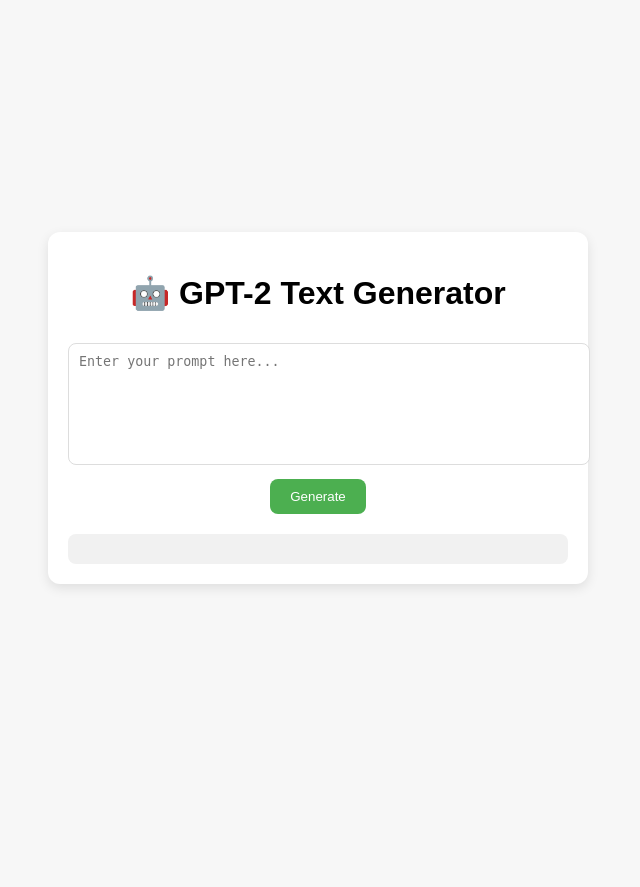
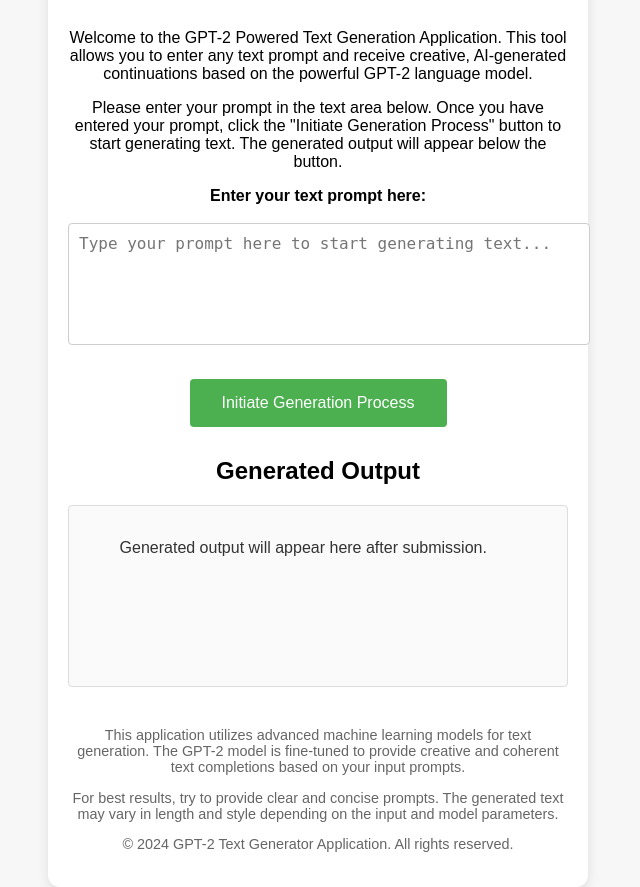
Before and after one commit to ankush850/GPT2-finetune-, a Flask app: page / in a window 1280 px wide. Shown: the whole page, without its empty margins (322-962 px from the left). Before the commit the page ends 588 px from the top, so only its background shows below. Run offline with Flask 3, Linux system fonts and the light colour scheme.

Commit message:
Update index.html

```diff
--- a/templates/index.html
+++ b/templates/index.html
@@ -1,17 +1,71 @@
 <!DOCTYPE html>
 <html lang="en">
 <head>
-  <meta charset="UTF-8">
-  <title>GPT-2 Text Generator</title>
-  <link rel="stylesheet" href="/static/style.css">
+  <meta charset="UTF-8" />
+  <title>GPT-2 Text Generator Application Interface</title>
+  <link rel="stylesheet" href="/static/style.css" />
+
+
 </head>
 <body>
   <div class="container">
-    <h1>🤖 GPT-2 Text Generator</h1>
-    <textarea id="prompt" placeholder="Enter your prompt here..."></textarea>
-    <button onclick="generateText()">Generate</button>
-    <div id="response"></div>
+    <header>
+      <h1> GPT2-Finetune Tools </h1>
+      <p>
+        Welcome to the GPT-2 Powered Text Generation Application. This tool allows you to enter any text prompt and receive creative, AI-generated continuations based on the powerful GPT-2 language model.
+      </p>
+      <p>
+        Please enter your prompt in the text area below. Once you have entered your prompt, click the "Initiate Generation Process" button to start generating text. The generated output will appear below the button.
+      </p>
+    </header>
+
+    <section id="input-section">
+      <label for="prompt" style="font-weight: bold; display: block; margin-bottom: 8px;">
+        Enter your text prompt here:
+      </label>
+      <textarea
+        id="prompt"
+        name="prompt"
+        placeholder="Type your prompt here to start generating text..."
+        rows="10"
+        cols="80"
+        style="width: 100%; max-width: 800px; padding: 10px; font-size: 1rem; border: 1px solid #ccc; border-radius: 4px;"
+      ></textarea>
+    </section>
+
+    <section id="button-section" style="margin-top: 20px;">
+      <button
+        type="button"
+        onclick="generateTextFunctionCall()"
+        style="background-color: #4caf50; color: white; padding: 15px 32px; font-size: 16px; border: none; border-radius: 4px; cursor: pointer;"
+      >
+        Initiate Generation Process
+      </button>
+    </section>
+
+    <section id="response-section" style="margin-top: 30px;">
+      <h2>Generated Output</h2>
+      <div
+        id="response"
+        style="min-height: 150px; padding: 15px; border: 1px solid #ddd; border-radius: 4px; background-color: #fafafa; font-family: Arial, sans-serif; color: #333; white-space: pre-wrap; word-wrap: break-word;"
+      >
+        Generated output will appear here after submission.
+      </div>
+    </section>
+
+    <footer style="margin-top: 40px; font-size: 0.9rem; color: #666; text-align: center;">
+      <p>
+        This application utilizes advanced machine learning models for text generation. The GPT-2 model is fine-tuned to provide creative and coherent text completions based on your input prompts.
+      </p>
+      <p>
+        For best results, try to provide clear and concise prompts. The generated text may vary in length and style depending on the input and model parameters.
+      </p>
+      <p>
+        &copy; 2024 GPT-2 Text Generator Application. All rights reserved.
+      </p>
+    </footer>
   </div>
-  <script src="/static/script.js"></script>
+
+
 </body>
 </html>
```
